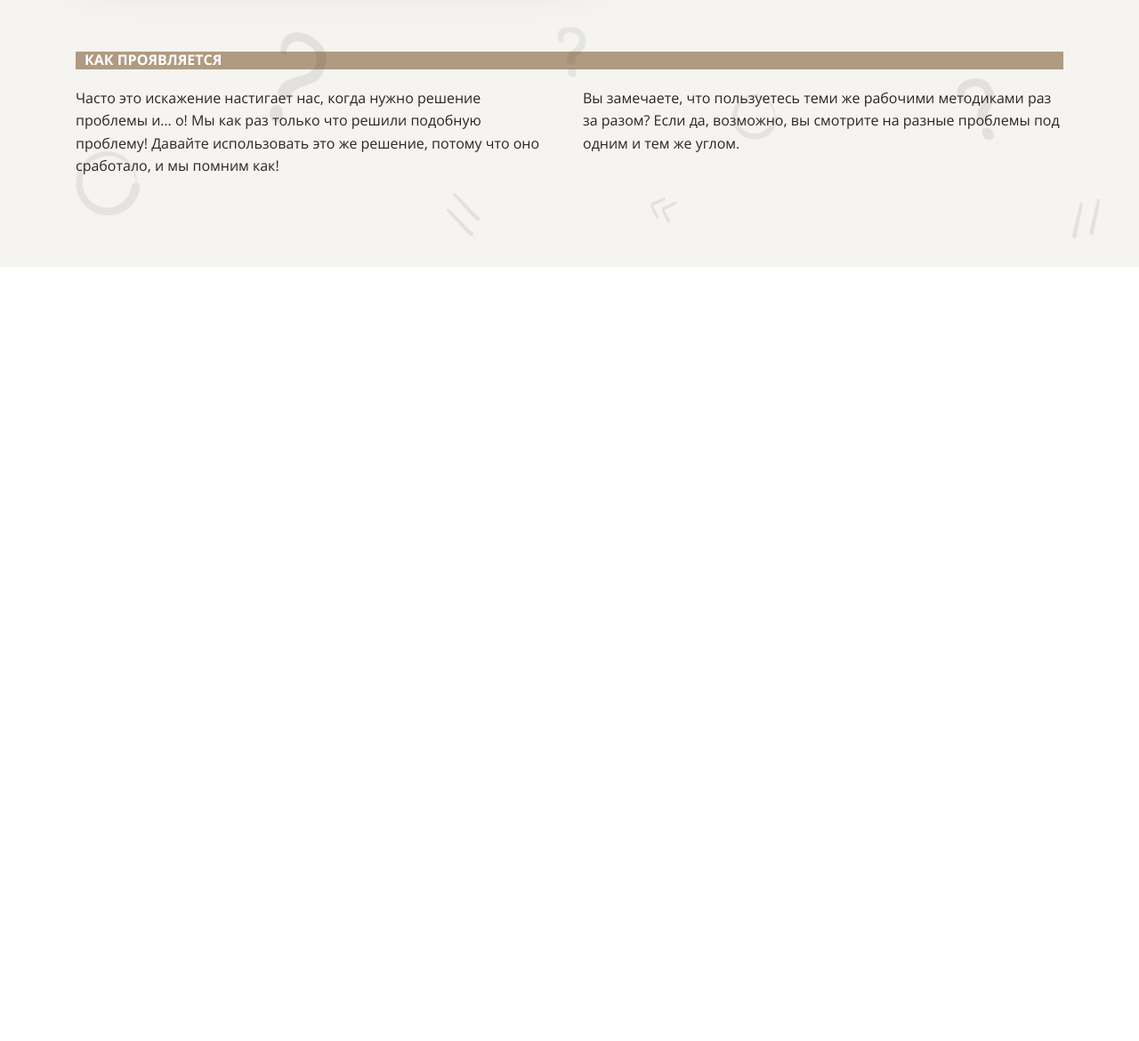
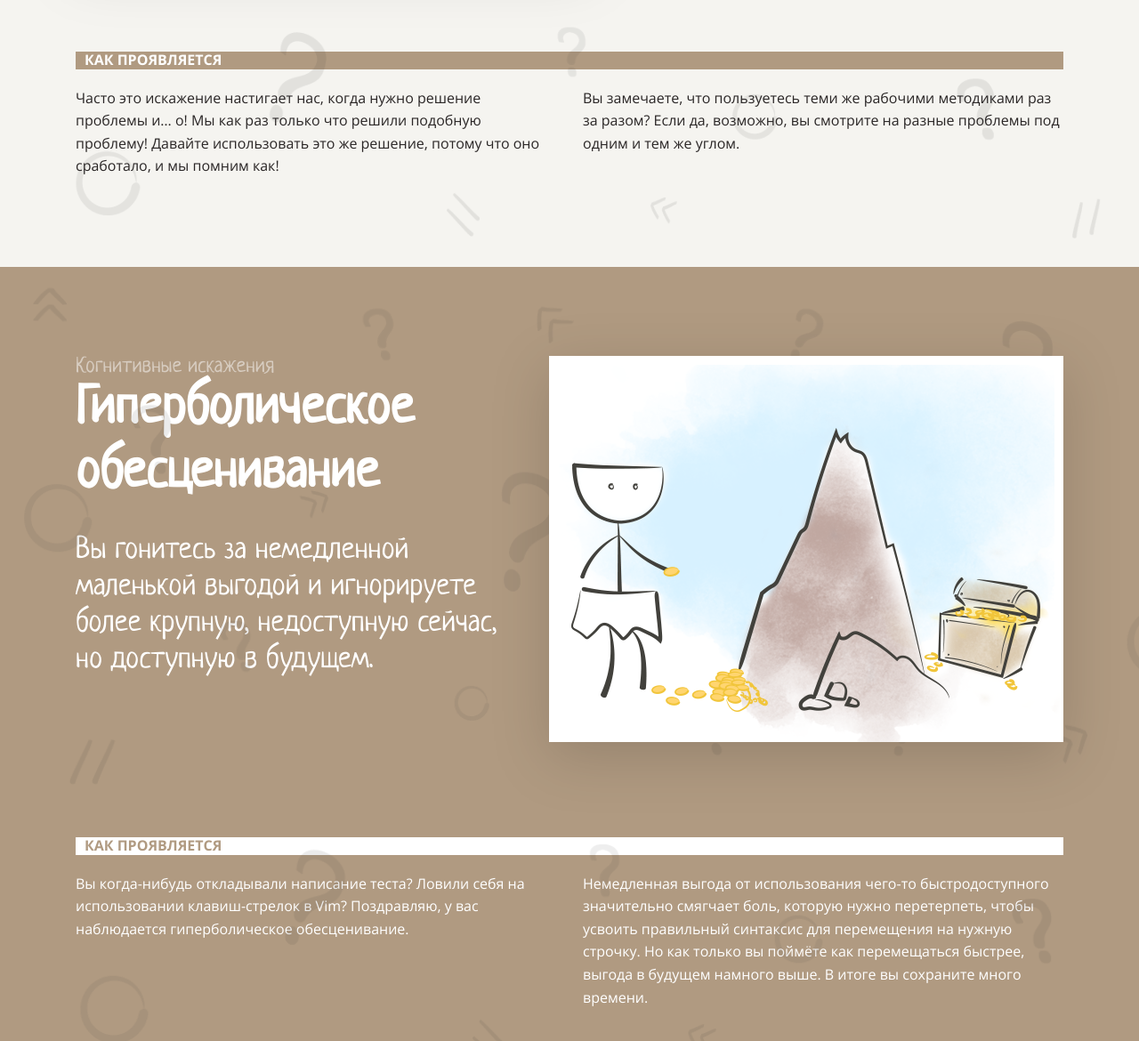
Before and after one commit to mmargo12/layout-designer-project-lvl1, a plain HTML site: page src/index.html in a window 1280 px wide. Shown: the part 5081-6251 px from the top of the page at 89% size. Before the commit the page ends 5381 px from the top, so only its background shows below. Drawn offline with Linux system fonts and the light colour scheme.

Commit message:
шаг 9

```diff
--- a/src/index.html
+++ b/src/index.html
@@ -196,6 +196,34 @@
                 </div>
             </div>
         </section>
+        <section class="section-4">
+            <div class="hyperbolic-depreciation">
+                <div class="main-head">
+                    <div class="text-side">
+                        <p class="main-subtitle-even">Когнитивные искажения</p>
+                        <h2 class="main-title-even">Гиперболическое обесценивание</h2>
+                        <p class="main-text-even">Вы гонитесь за немедленной маленькой выгодой и игнорируете более крупную, недоступную сейчас, но доступную в будущем.</p>
+                    </div>
+                    <div class="img-side">
+                        <img src="styles/images/4.png"
+                            alt="два человека используют ноутбук, один ничего не понимает, а у второго есть идея">
+                    </div>
+                </div>
+                <div class="main-howwork">
+                    <span class="main-headingblock-even">
+                        <h3 class="main-subheading-even">Как проявляется</h3>
+                    </span>
+                    <div class="main-columns">
+                        <div class="left-text-even">
+                            <p>Вы когда-нибудь откладывали написание теста? Ловили себя на использовании клавиш-стрелок в Vim? Поздравляю, у вас наблюдается гиперболическое обесценивание.</p>
+                        </div>
+                        <div class="right-text-even">
+                            <p>Немедленная выгода от использования чего-то быстродоступного значительно смягчает боль, которую нужно перетерпеть, чтобы усвоить правильный синтаксис для перемещения на нужную строчку. Но как только вы поймёте как перемещаться быстрее, выгода в будущем намного выше. В итоге вы сохраните много времени.</p>
+                        </div>
+                    </div>
+                </div>
+            </div>
+        </section>
     </main>
     <footer>
 
--- a/src/styles/style.css
+++ b/src/styles/style.css
@@ -474,3 +474,33 @@ p {
   padding: 100px 0;
   width: 1110px;
 }
+
+/*hyperbolic depreciation*/
+
+.section-4 {
+  position: relative;
+  background-color: var(--brown);
+  width: 100%;
+  display: flex;
+  justify-content: center;
+  align-items: center;
+  margin: 0;
+}
+
+.section-4::before {
+  position: absolute;
+  top: 0;
+  left: 0;
+  width: 100%;
+  height: 100%;
+  background-image: url("images/background.png");
+  background-repeat: no-repeat;
+  background-size: cover;
+  opacity: 0.1;
+  content: "";
+}
+
+.hyperbolic-depreciation {
+  padding: 100px 0;
+  width: 1110px;
+}
```
